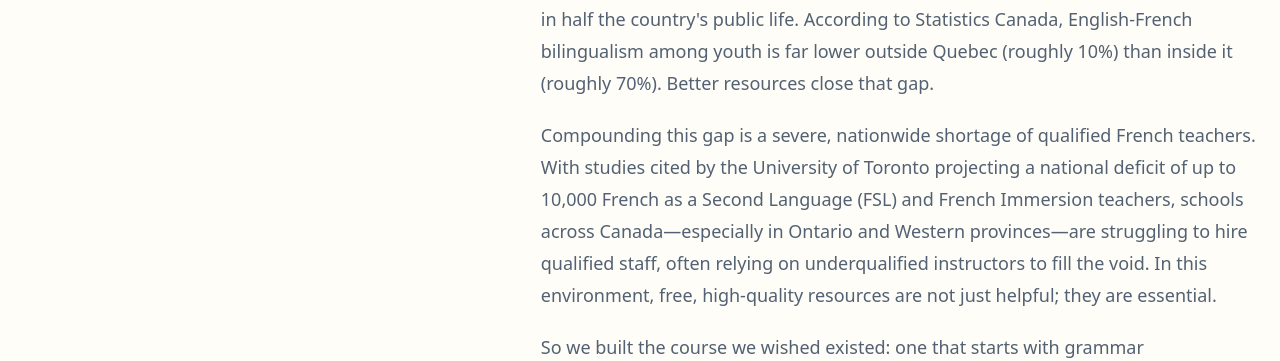
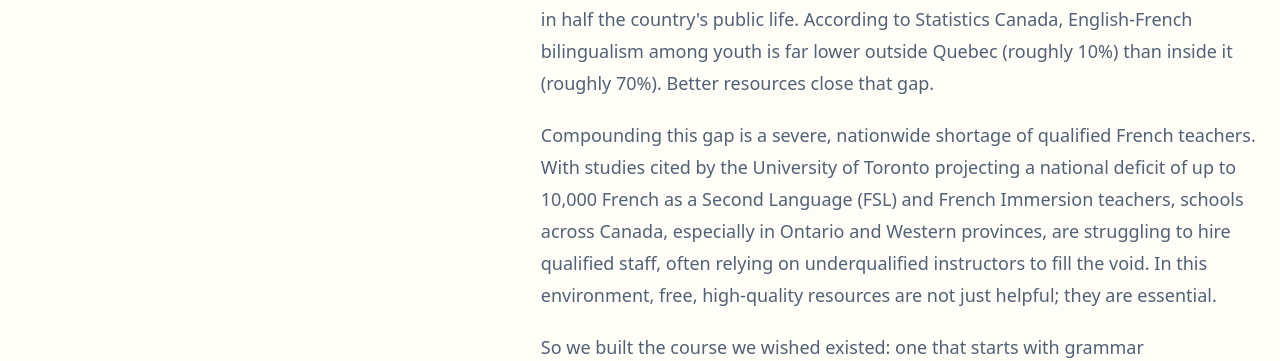
Before and after one commit to gchang250/cyffl, a Next.js app: page /about in a window 1280 px wide. Shown: the part 869-1230 px from the top of the page. Built offline with nearby package versions, Linux system fonts and the light colour scheme.

Commit message:
Remove em-dashes from about page copy

```diff
--- a/app/about/page.tsx
+++ b/app/about/page.tsx
@@ -115,7 +115,7 @@ export default function AboutPage() {
                 French teachers. With studies cited by the University of Toronto
                 projecting a national deficit of up to 10,000 French as a Second
                 Language (FSL) and French Immersion teachers, schools across
-                Canada—especially in Ontario and Western provinces—are struggling
+                Canada, especially in Ontario and Western provinces, are struggling
                 to hire qualified staff, often relying on underqualified instructors
                 to fill the void. In this environment, free, high-quality resources
                 are not just helpful; they are essential.
```
